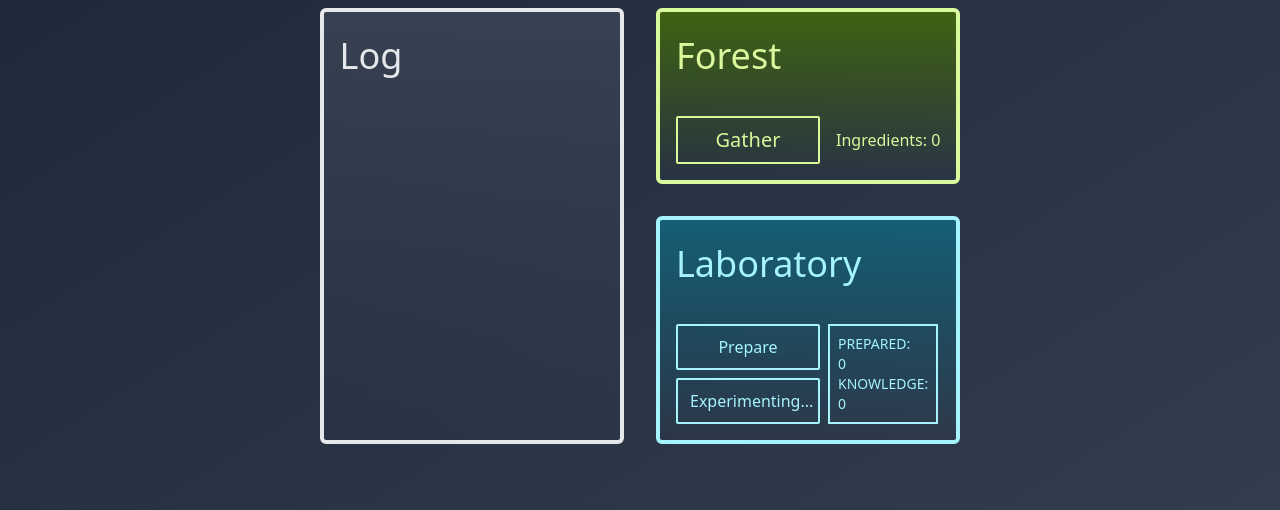
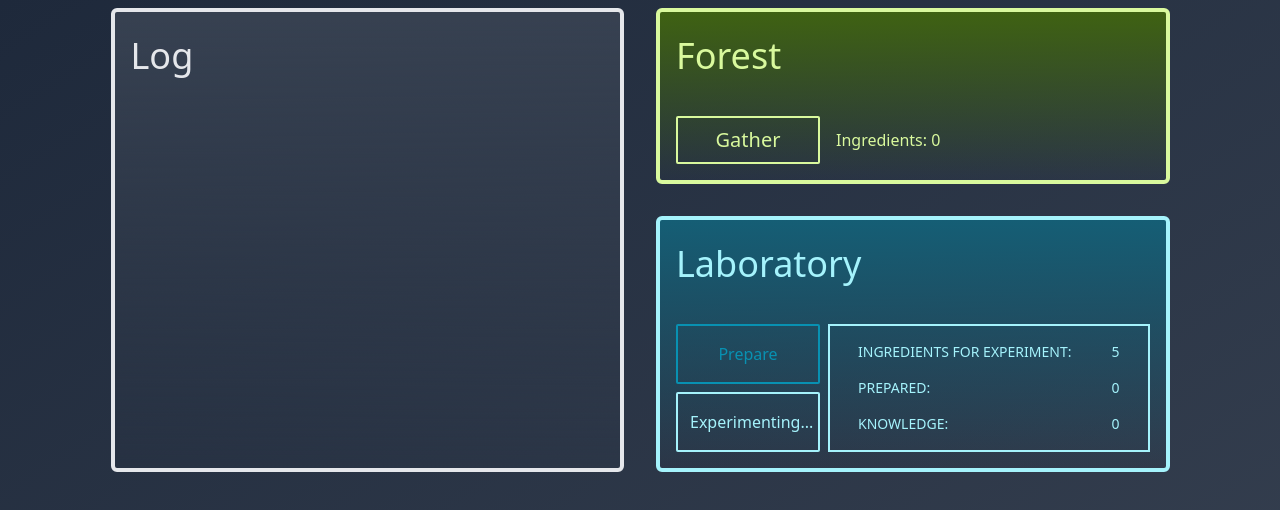
Before and after one commit to Opsi/alchemy-game, a React (Vite) app: page / in a window 1280 px wide. Shown: the top 510 px of the page. Built offline with nearby package versions, Linux system fonts and the light colour scheme.

Commit message:
experimenting

```diff
--- a/src/MainPage/Forest.tsx
+++ b/src/MainPage/Forest.tsx
@@ -18,9 +18,11 @@ export const Forest = () => {
             <ThemeBoxHeader text="Forest" />
             <div className="flex items-center space-x-4">
                 <button
-                    className="
-                        border-2 text-xl rounded-sm px-3 py-2 border-lime-200 w-36
-                        enabled:hover:bg-white enabled:hover:text-black enabled:hover:border-black"
+                    className={`
+                        text-xl px-3 py-2 w-36
+                        border-2 rounded-sm ${forestTheme.border}
+                        enabled:hover:bg-white enabled:hover:text-black enabled:hover:border-black
+                    `}
                     onClick={onClick}
                 >
                     {isGathering ? 'Gathering...' : 'Gather'}
--- a/src/MainPage/Lab.tsx
+++ b/src/MainPage/Lab.tsx
@@ -2,17 +2,29 @@ import React from 'react'
 import { labTheme } from '../components/colors'
 import { ThemeBox } from '../components/ThemeBox'
 import { ThemeBoxHeader } from '../components/ThemeHeader'
+import { ingredientsForNextExperiment, prepareExperiment, switchActivity, useStore } from '../store/store'
 
 export const Lab: React.FC = () => {
+    const { progress, prepared, knowledge, cost, ingredients } = useStore((state) => ({
+        ingredients: state.resources.ingredients,
+        progress: state.lab.progress,
+        prepared: state.resources.preparedExperiments,
+        knowledge: state.resources.knowledge,
+        cost: ingredientsForNextExperiment(state),
+    }))
+    const cantPrepare = cost > ingredients
     return (
         <ThemeBox theme={labTheme}>
             <ThemeBoxHeader text="Laboratory" />
             <div className="flex space-x-2">
                 <div className="grid grid-cols-1 gap-2">
                     <button
+                        disabled={cantPrepare}
                         className="
                         border-2 text-md rounded-sm px-3 py-2 border-cyan-200 w-36
-                        enabled:hover:bg-white enabled:hover:text-black enabled:hover:border-black"
+                        enabled:hover:bg-white enabled:hover:text-black enabled:hover:border-black
+                        disabled:text-cyan-600 disabled:border-cyan-600"
+                        onClick={prepareExperiment}
                     >
                         Prepare
                     </button>
@@ -20,6 +32,7 @@ export const Lab: React.FC = () => {
                         className="
                         border-2 text-md rounded-sm px-3 py-2 border-cyan-200 w-36
                         enabled:hover:bg-white enabled:hover:text-black enabled:hover:border-black"
+                        onClick={() => switchActivity('experimenting')}
                     >
                         {true ? 'Experimenting...' : 'Experiment'}
                     </button>
@@ -28,12 +41,16 @@ export const Lab: React.FC = () => {
                     <table className="text-sm text-left table-auto uppercase">
                         <tbody>
                             <tr>
-                                <tr className="py-2 px-5">Prepared:</tr>
-                                <tr className="py-2 px-5">0</tr>
+                                <td className="py-2 px-5">Ingredients for Experiment:</td>
+                                <td className="py-2 px-5">{cost}</td>
                             </tr>
                             <tr>
-                                <tr className="py-2 px-5">Knowledge:</tr>
-                                <tr className="py-2 px-5">0</tr>
+                                <td className="py-2 px-5">Prepared:</td>
+                                <td className="py-2 px-5">{prepared}</td>
+                            </tr>
+                            <tr>
+                                <td className="py-2 px-5">Knowledge:</td>
+                                <td className="py-2 px-5">{knowledge}</td>
                             </tr>
                         </tbody>
                     </table>
--- /dev/null
+++ b/src/store/lab.ts
@@ -0,0 +1,38 @@
+import { NEEDED_PROGRESS, TickFunction } from './schema'
+
+export const alchemistExperiments: TickFunction = (state) => {
+    const { preparedExperiments, knowledge } = state.resources
+    if (preparedExperiments == 0) return state
+    const { progress, progressPerTick } = state.lab
+    let currProgress = progress
+    let unusedProgress = progressPerTick
+    let experiments = 0
+    let currPreparedExperiments = preparedExperiments
+    while (currPreparedExperiments > 0) {
+        if (currProgress + unusedProgress < NEEDED_PROGRESS) {
+            currProgress += unusedProgress
+            break
+        }
+        unusedProgress -= NEEDED_PROGRESS - currProgress
+        currProgress = 0
+        experiments++
+        currPreparedExperiments--
+    }
+    return {
+        ...state,
+        lab: {
+            ...state.lab,
+            progress: currProgress,
+        },
+        resources: {
+            ...state.resources,
+            preparedExperiments: currPreparedExperiments,
+            knowledge: knowledge + experiments,
+        },
+        stats: {
+            ...state.stats,
+            totalGainedKnowledge: state.stats.totalGainedKnowledge + experiments,
+            totalConductedExperiments: state.stats.totalConductedExperiments + experiments,
+        },
+    }
+}
--- /dev/null
+++ b/src/store/schema.ts
@@ -0,0 +1,31 @@
+export type AlchemistActivity = 'idle' | 'gathering' | 'experimenting'
+
+export const NEEDED_PROGRESS = 100
+
+export type TickFunction = (state: StoreState) => StoreState
+
+export interface StoreState {
+    activity: AlchemistActivity
+    stats: {
+        totalFoundIngredients: number
+        totalConsumedIngredients: number
+        totalPreparedExperiments: number
+        totalConductedExperiments: number
+        totalGainedKnowledge: number
+    }
+    forest: {
+        progress: number
+        progressPerTick: number
+        findMin: number
+        findRange: number
+    }
+    lab: {
+        progress: number
+        progressPerTick: number
+    }
+    resources: {
+        ingredients: number
+        preparedExperiments: number
+        knowledge: number
+    }
+}
--- a/src/store/store.ts
+++ b/src/store/store.ts
@@ -1,47 +1,37 @@
 import create from 'zustand'
+import { alchemistExperiments } from './lab'
+import { AlchemistActivity, NEEDED_PROGRESS, StoreState, TickFunction } from './schema'
 
-export type AlchemistActivity = 'idle' | 'gathering'
+export const ingredientsForNextExperiment = (state: StoreState) => 5 + state.stats.totalPreparedExperiments
 
-const NEEDED_PROGRESS = 100
-
-interface State {
-    activity: AlchemistActivity
-    stats: {
-        totalFoundIngredients: number
-        totalConsumedIngredients: number
-    }
-    gather: {
-        progress: number
-        progressPerTick: number
-        findMin: number
-        findRange: number
-    }
-    resources: {
-        ingredients: number
-    }
-}
-
-export const useStore = create<State>(() => ({
+export const useStore = create<StoreState>(() => ({
     activity: 'idle',
     stats: {
         totalFoundIngredients: 0,
         totalConsumedIngredients: 0,
+        totalPreparedExperiments: 0,
+        totalConductedExperiments: 0,
+        totalGainedKnowledge: 0,
     },
-    gather: {
+    forest: {
         progress: 0,
         progressPerTick: 2,
-        findMin: 0,
+        findMin: 1,
         findRange: 2,
+    },
+    lab: {
+        progress: 0,
+        progressPerTick: 2,
     },
     resources: {
         ingredients: 0,
+        preparedExperiments: 0,
+        knowledge: 0,
     },
 }))
 
-type TickFunction = (state: State) => State
-
 const alchemistGathers: TickFunction = (state) => {
-    const { progress, progressPerTick, findMin, findRange } = state.gather
+    const { progress, progressPerTick, findMin, findRange } = state.forest
     let newProgress = progress + progressPerTick
     const findings = Math.floor(newProgress / NEEDED_PROGRESS)
     newProgress = newProgress - findings * NEEDED_PROGRESS
@@ -52,8 +42,8 @@ const alchemistGathers: TickFunction = (state) => {
     }
     return {
         ...state,
-        gather: {
-            ...state.gather,
+        forest: {
+            ...state.forest,
             progress: newProgress,
         },
         stats: {
@@ -73,7 +63,28 @@ const alchemistActivity: TickFunction = (state) => {
             return state
         case 'gathering':
             return alchemistGathers(state)
+        case 'experimenting':
+            return alchemistExperiments(state)
     }
+}
+
+export const prepareExperiment = () => {
+    const state = useStore.getState()
+    const cost = ingredientsForNextExperiment(state)
+    const ingredients = state.resources.ingredients
+    if (cost > ingredients) return
+    useStore.setState({
+        resources: {
+            ...state.resources,
+            ingredients: state.resources.ingredients - cost,
+            preparedExperiments: state.resources.preparedExperiments + 1,
+        },
+        stats: {
+            ...state.stats,
+            totalConsumedIngredients: state.stats.totalConsumedIngredients + cost,
+            totalPreparedExperiments: state.stats.totalPreparedExperiments + 1,
+        },
+    })
 }
 
 export const switchActivity = (newActivity: AlchemistActivity) => {
```
